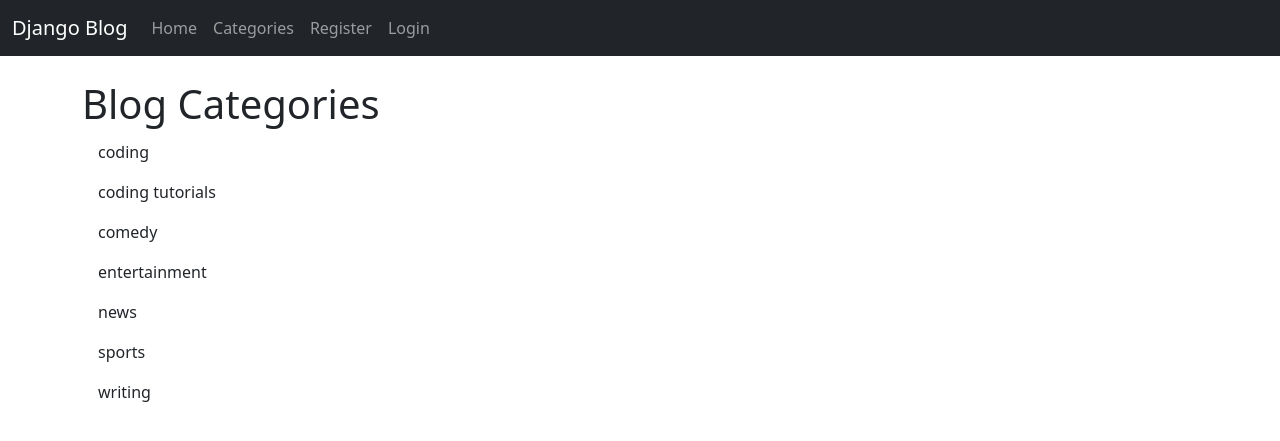
After one commit to trigg8/Django_Blog, a Django app: page /category-list/ in a window 1280 px wide. The commit adds this page. Shown: the top 441 px of the page. Run offline with Django 4.2, Linux system fonts and the light colour scheme; data comes from the database, SQL or seed files in the repository; both versions use the stored data as it was after the commit.

Commit message:
added category dropdown and category list page

```diff
--- a/theblog/templates/base.html
+++ b/theblog/templates/base.html
@@ -23,6 +23,27 @@
           </button>
           <div class="collapse navbar-collapse" id="navbarSupportedContent">
             <ul class="navbar-nav me-auto mb-2 mb-lg-0">
+
+              <li class="nav-item">
+                <a href="{% url 'home' %}" class="nav-link">Home</a>
+              </li>
+
+              {% if cat_menu %}
+              <li class="nav-item dropdown">
+                <a class="nav-link dropdown-toggle" href="#" id="navbarDropdown" role="button" data-bs-toggle="dropdown" aria-expanded="false">
+                  Categories
+                </a>
+                <ul class="dropdown-menu" aria-labelledby="navbarDropdown">
+                  {% for item in cat_menu %}
+                  <a class="dropdown-item" href="{% url 'category' item|slugify %}">{{ item }}</a>
+                  {% endfor %}
+                </ul>
+              </li>
+              {% else %}
+                <li class="nav-item">
+                  <a class="nav-link" href="{% url 'category-list' %}">Categories</a>
+                </li>
+              {% endif %}
 
               {% if user.is_authenticated %}
                 <li class="nav-item">
--- /dev/null
+++ b/theblog/templates/category_list.html
@@ -0,0 +1,13 @@
+{% extends 'base.html' %}
+{% block title %}
+    Blog Categories
+{% endblock %}
+
+{% block content %}
+
+    <h1>Blog Categories</h1>
+        {% for item in cat_menu_list %}
+            <h4></h4><a class="dropdown-item" href="{% url 'category' item|slugify %}">{{ item }}</a></h4>
+        {% endfor %}
+
+{% endblock %}
--- a/theblog/urls.py
+++ b/theblog/urls.py
@@ -1,5 +1,5 @@
 from django.urls import path
-from .views import AddPostView, HomeView, ArticleDetailView, UpdatePostView, DeletePostView, AddCategoryView, CategoryView
+from .views import AddPostView, HomeView, ArticleDetailView, UpdatePostView, DeletePostView, AddCategoryView, CategoryView, CategoryListView
 
 urlpatterns = [
     #path('', views.home, name='home'),
@@ -10,4 +10,5 @@ urlpatterns = [
     path('article/<int:pk>/remove', DeletePostView.as_view(), name='delete_post'),
     path('add_category/',  AddCategoryView.as_view(), name='add_category'),
     path('category/<str:cats>/', CategoryView, name='category'),
+    path('category-list/', CategoryListView, name='category-list'),
 ]
--- a/theblog/views.py
+++ b/theblog/views.py
@@ -13,9 +13,19 @@ class HomeView(ListView):
     #ordering = ['-post_date']
     ordering = ['-id']
 
+    def get_context_data(self, *args, **kwargs):
+        cat_menu = Category.objects.all().order_by('name')
+        context = super(HomeView, self).get_context_data(*args, **kwargs)
+        context["cat_menu"] = cat_menu
+        return context
+
 def CategoryView(request, cats):
-    category_posts = Post.objects.filter(category=cats.replace('-', ' '))
+    category_posts = Post.objects.filter(category=cats.replace('-', ' ')).order_by('-id')
     return render(request, 'categories.html', {'cats':cats.title().replace('-', ' '), 'category_posts': category_posts})
+
+def CategoryListView(request):
+    cat_menu_list = Category.objects.all().order_by('name')
+    return render(request, 'category_list.html', {'cat_menu_list': cat_menu_list})
 
 class ArticleDetailView(DetailView):
     model = Post
```
Also changed, not shown: db.sqlite3.
